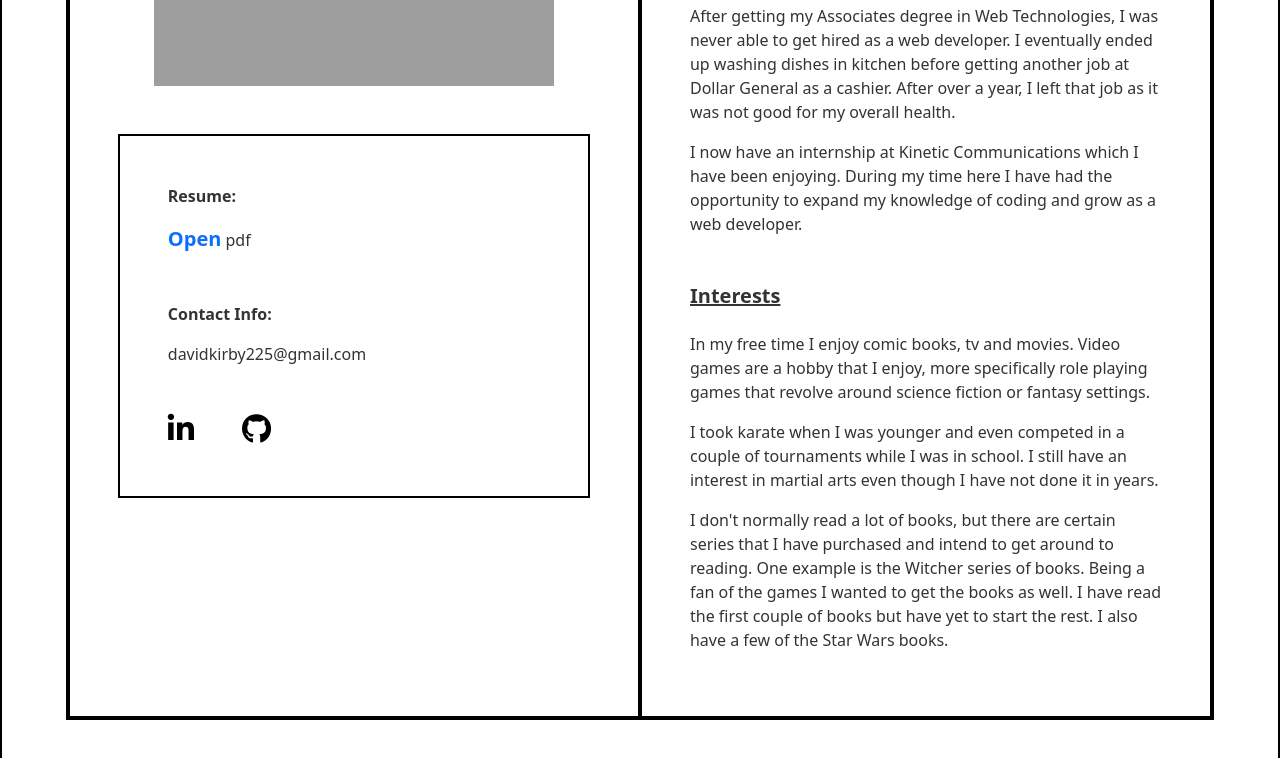
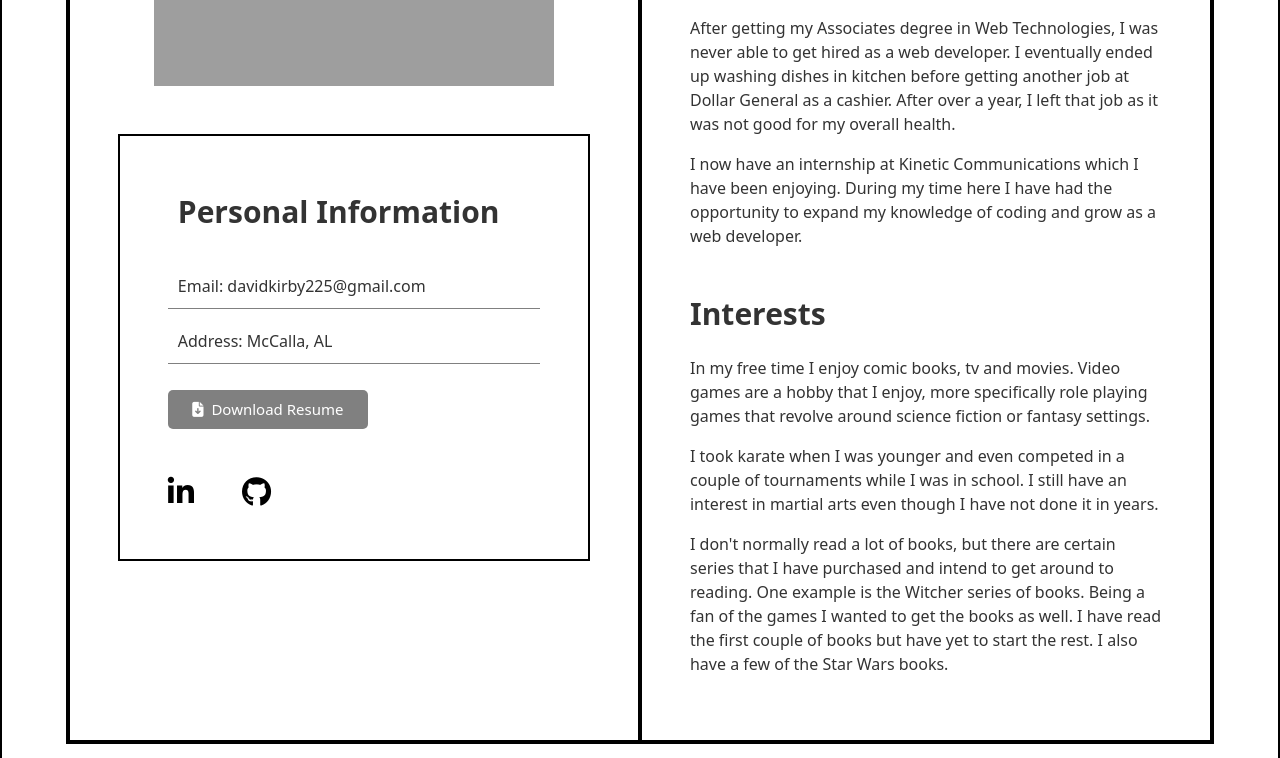
Before and after one commit to DaveKirby111/davidkirby, a React (Create React App) app: page /about in a window 1280 px wide. Shown: the part 782-1540 px from the top of the page. Built offline with nearby package versions, Linux system fonts and the light colour scheme; grey boxes are pictures that could not be loaded.

Commit message:
made changes to about page

```diff
--- a/src/App.css
+++ b/src/App.css
@@ -28,11 +28,3 @@ html,
 body {
   height: 100%;
 }
-
-.sun-light {
-  color: yellow;
-}
-
-.moon-dark {
-  color: lightblue;
-}
--- a/src/Content.css
+++ b/src/Content.css
@@ -26,6 +26,41 @@ a.fa:hover {
 .about-info a {
   font-size: 20px;
 }
+
+.personal-info p {
+  border-bottom: 1px solid gray;
+  padding: 10px;
+  margin-bottom: 10px;
+}
+
+.about-container .h5 {
+  font-size: 30px;
+}
+
+.personal-info .h5 {
+  border-bottom: none;
+}
+
+.personal-info ul {
+  list-style-type: none;
+}
+
+.personal-info li {
+  border-bottom: 1px solid gray;
+  padding: 10px;
+  margin-bottom: 10px;
+}
+
+.resume-btn:hover {
+  text-decoration: none !important;
+  color: white;
+}
+
+.resume-btn:active {
+  transform: scale(0.98);
+  box-shadow: 3px 2px 22px 1px rgba(0, 0, 0, 0.24);
+}
+
 
 .fa {
   padding: 20px;
--- a/src/DarkMode.css
+++ b/src/DarkMode.css
@@ -2,3 +2,21 @@
     background-color: #333;
     color: #fff;
   }
+
+  .moon-dark {
+    color: lightblue;
+  }
+
+  .dark .resume-btn {
+    text-decoration: none;
+    border: none;
+    padding: 12px 40px;
+    background-color: #19a2c1;
+    color: #fff;
+    border-radius: 5px;
+    cursor: pointer;
+    outline: none;
+    width: 200px;
+    font-size: 15px !important;
+    text-align: center;
+  }
--- a/src/LightMode.css
+++ b/src/LightMode.css
@@ -4,3 +4,21 @@
     background-color: #fff;
     color: #333;
   }
+
+  .sun-light {
+    color: yellow;
+  }
+
+  .light .resume-btn {
+    text-decoration: none;
+    border: none;
+    padding: 12px 40px;
+    background-color: gray;
+    color: #fff;
+    border-radius: 5px;
+    cursor: pointer;
+    outline: none;
+    width: 200px;
+    font-size: 15px !important;
+    text-align: center;
+  }
--- a/src/pages/About.js
+++ b/src/pages/About.js
@@ -5,7 +5,7 @@ import { motion } from "framer-motion";
 import { pageVariants } from "../components/PageVariants";
 
 import me from "../images/Me.jpg";
-import resume from "../assets/Resume.pdf";
+import resume from "../assets/Resume.docx";
 
 export default function About() {
   return (
@@ -20,22 +20,19 @@ export default function About() {
           <div className="myPic w-50 p-5">
             <img src={me} alt="me" className="me mb-5" />
 
-            <div className="about-info p-5">
-              <p className="fw-bold">Resume:</p>
-              <p className="pdf mb-5">
-                <a
-                  href={resume}
-                  target="_blank"
-                  rel="noreferrer"
-                  className="fw-bold"
-                >
-                  Open
-                </a>{" "}
-                pdf
-              </p>
-              <p className="fw-bold">Contact Info:</p>
-              <p className="mb-5">davidkirby225@gmail.com</p>
+            <div className="about-info p-5 d-flex flex-column">
+              <div className="personal-info mb-3">
+                <p className="h5 fw-bold mb-4">Personal Information</p>
+                <p>Email: davidkirby225@gmail.com</p>
+                <p>Address: McCalla, AL</p>
+              </div>
 
+              <a href={resume} className="resume-btn mb-5 p-2">
+                <i class="fa-solid fa-file-arrow-down me-2"></i>
+                Download Resume
+              </a>
+
+              <div className="d-flex">
                 <a
                   href="https://www.linkedin.com/in/david-kirby-64a1487a/"
                   rel="noreferrer"
@@ -54,11 +51,10 @@ export default function About() {
                 </a>
               </div>
             </div>
+          </div>
 
           <div className="profile w-50 p-5">
-            <p className="h5 fw-bold mb-4 text-decoration-underline">
-              Background
-            </p>
+            <p className="h5 fw-bold mb-4">Background</p>
             <p>
               My name is David Kirby and I make websites. I first started
               drawing when I was in elementary school and continued to improve
@@ -88,9 +84,7 @@ export default function About() {
               expand my knowledge of coding and grow as a web developer.
             </p>
 
-            <p className="h5 fw-bold mb-4 text-decoration-underline">
-              Interests
-            </p>
+            <p className="h5 fw-bold mb-4">Interests</p>
             <p>
               In my free time I enjoy comic books, tv and movies. Video games
               are a hobby that I enjoy, more specifically role playing games
--- a/src/pages/Resume.js
+++ b/src/pages/Resume.js
@@ -13,13 +13,7 @@ export default function Resume() {
         exit="exit"
         variants={pageVariants}
       >
-        <div className="my-info text-capitalize w-25 mx-auto mt-5 text-center">
-          <h2 className="mb-0">david kirby</h2>
-
-          <p>Alabama, USA</p>
-        </div>
-
-        <div className="resume-body p-5 w-75 mx-auto">
+        <div className="resume-body p-5 w-75 mt-5 mx-auto">
           <div className="education">
             <h3 className="mb-5">education</h3>
 
```
Lines whose indentation alone changed are shown as unchanged.
